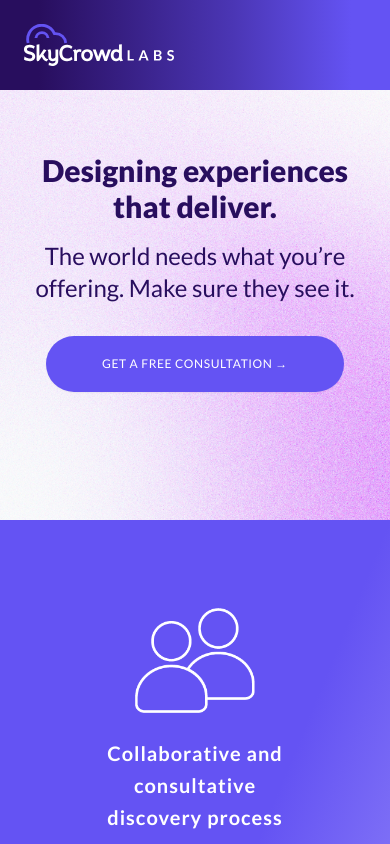
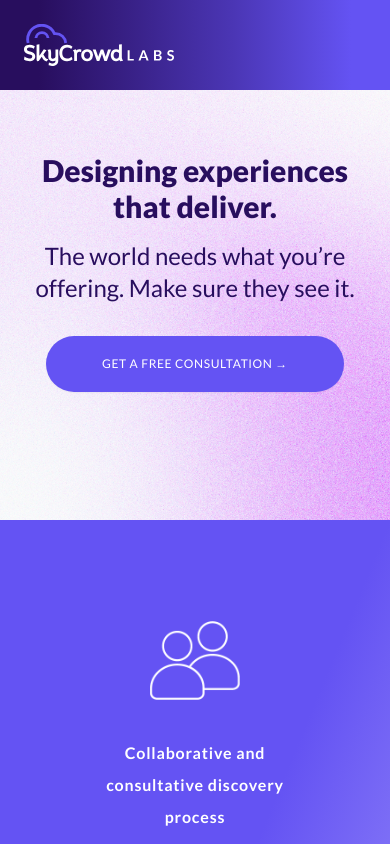
Before and after one commit to SkyCrowdLabs/landing-page, a Next.js app: page / in a window 390 px wide. Shown: the top 844 px of the page. Built offline with nearby package versions, Linux system fonts and the light colour scheme.

Commit message:
Scale feature elements on small screens

```diff
--- a/src/app/sections/Feature.tsx
+++ b/src/app/sections/Feature.tsx
@@ -48,10 +48,10 @@ const Feature = () => {
           {features.map((feature) => (
             <div key={feature.name} className="my-6 lg:my-0">
               <dt>
-                <div className="flex items-center justify-center rounded-xl">
+                <div className="flex scale-75 items-center justify-center rounded-xl sm:scale-100">
                   {feature.icon}
                 </div>
-                <p className="mt-6 px-16 text-center text-xl font-semibold leading-8 tracking-wider text-white">
+                <p className="text-l mt-6 px-16 text-center font-semibold leading-8 tracking-wider text-white sm:text-xl">
                   {feature.name}
                 </p>
               </dt>
```
